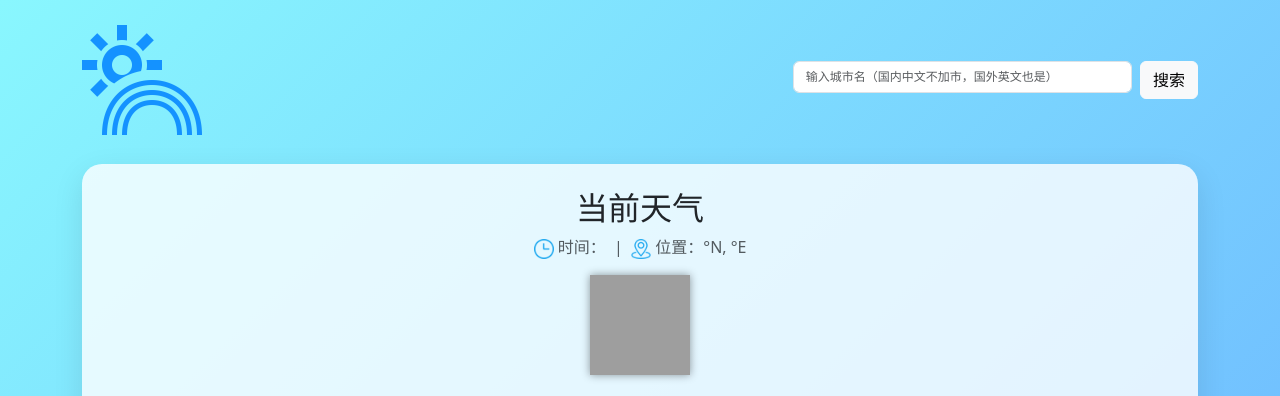
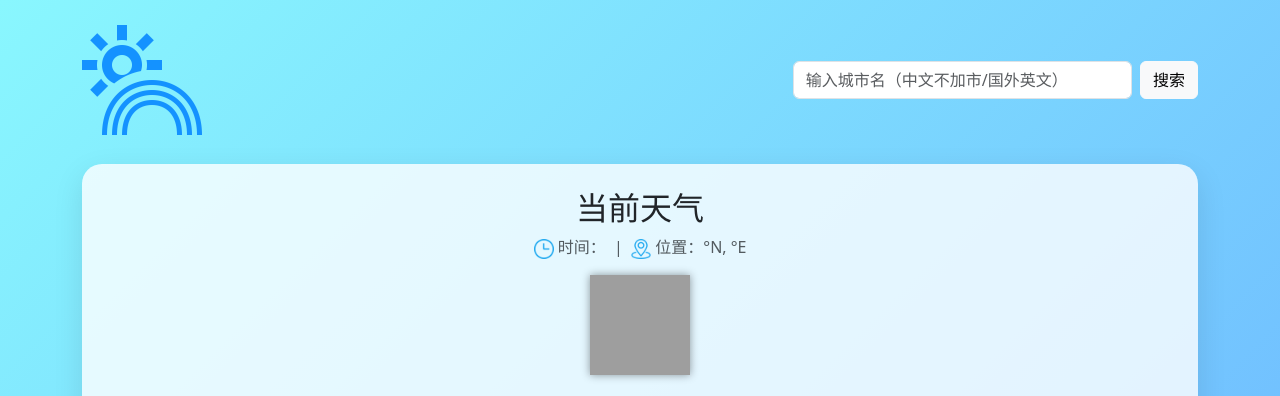
Before and after one commit to whitelonely/Weather, a Flask app: template templates/index.html in a window 1280 px wide. Shown: the top 396 px of the page. Run offline with Flask 3, Linux system fonts and the light colour scheme; the template is opened without the code that fills it, so the values that code supplies are empty; grey boxes are pictures that could not be loaded.

Commit message:
Fix UI data display issues

```diff
--- a/templates/index.html
+++ b/templates/index.html
@@ -73,9 +73,6 @@
         .nowrap {
             white-space: nowrap;
         }
-        .form-control {
-            font-size: 12px;   /* 原 Bootstrap 默认是 16px */
-        }
     </style>
 </head>
 <body>
@@ -90,7 +87,7 @@
                     <input
                         type="search"
                         name="city" class="form-control"
-                        placeholder="输入城市名（国内中文不加市，国外英文也是）"
+                        placeholder="输入城市名（中文不加市/国外英文）"
                         value="{{ search_city }}">
                 </div>
                 <div class="col-auto">
```
